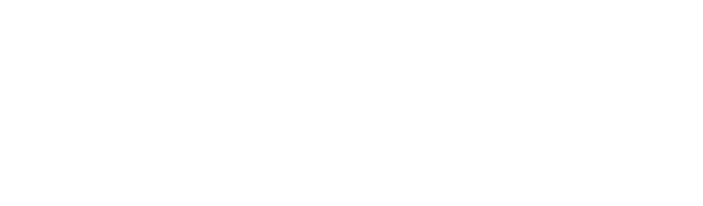
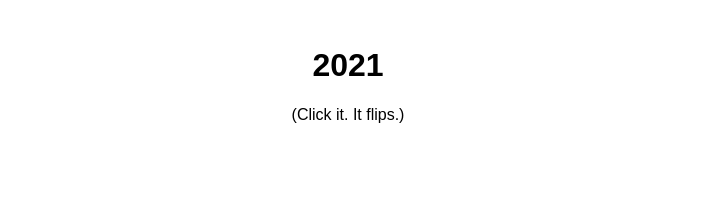
Before and after one commit to rockwillck/holiday-card, a plain HTML site: page index.html in a window 1280 px wide. Shown: the top 206 px of the page, without its empty margins (292-995 px from the left). Drawn offline with Linux system fonts and the light colour scheme.

Commit message:
Update index.html

```diff
--- a/index.html
+++ b/index.html
@@ -51,6 +51,9 @@ body { font-family: sans-serif; }
 <head>
   <title>Happy Holidays!</title>
 </head>
+&nbsp;
+<h1 style="text-align:center">2021</h1>
+<p style="text-align:center">(Click it. It flips.)</p>
 <div class="scene scene--card" style="margin-top:18%; margin-left:25%; margin-bottom:10%">
     <div class="card">
       <div class="card__face card__face--front"></div>
```
